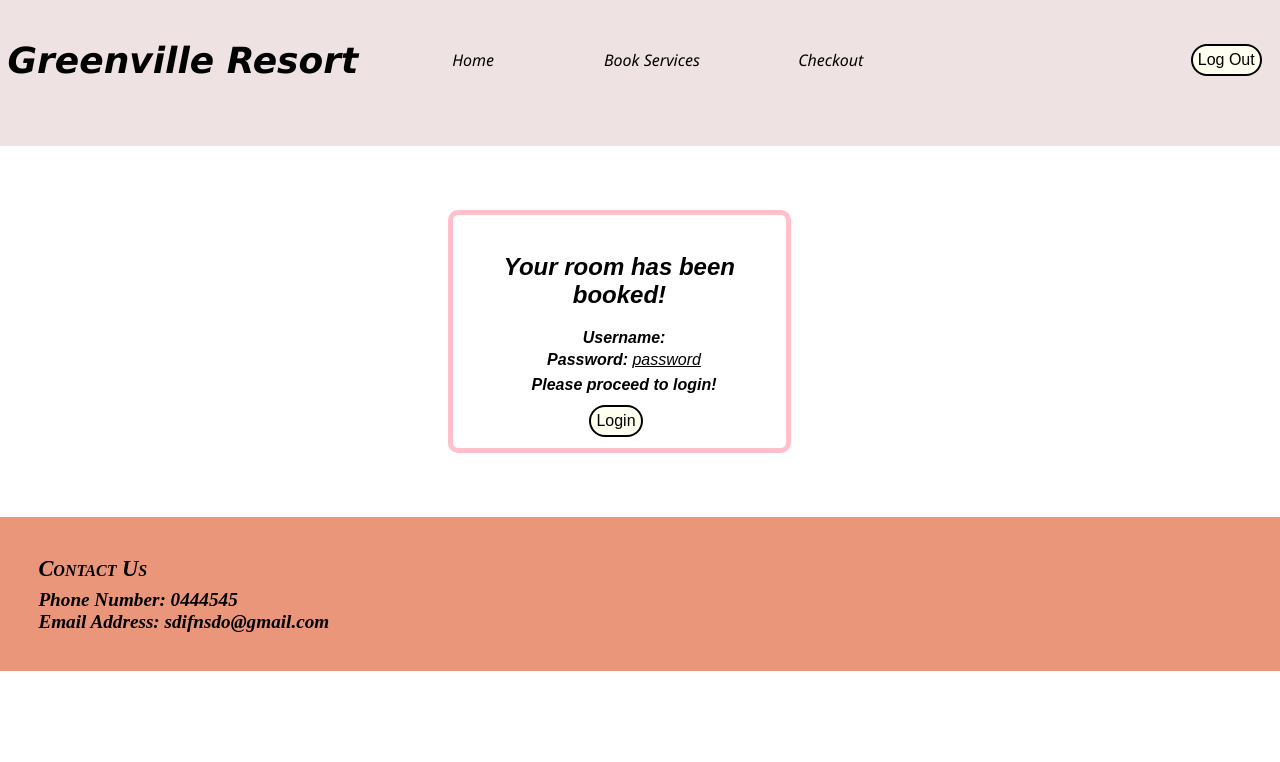
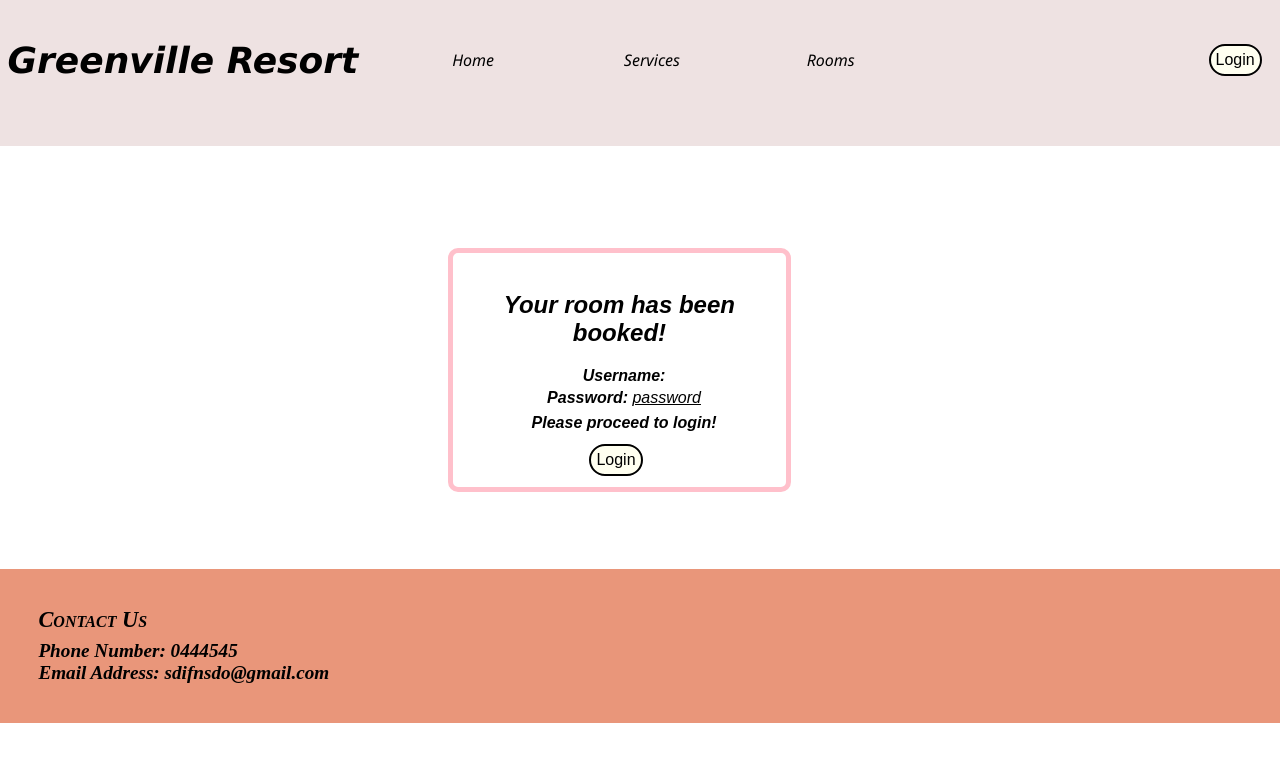
Before and after one commit to Abdullah-Gohar/DB_Project, a website: page Home/confirmBooking.html in a window 1280 px wide. Drawn offline with Linux system fonts and the light colour scheme.

Commit message:
Added book confirmation links

```diff
--- a/Home/confirmBooking.css
+++ b/Home/confirmBooking.css
@@ -2,11 +2,12 @@
     text-align: center;
     display: block;
     width: 20%;
-    margin: 5%;
+    margin: 8%;
     margin-left: 35%;
     padding: 3%;
     border: 5px solid pink;
     border-radius: 10px;
+    margin-bottom: 6%;
     }
 .title{
     text-align: center;
--- a/Home/confirmBooking.html
+++ b/Home/confirmBooking.html
@@ -21,22 +21,22 @@
                 <div class="NavBar">
             <button class="NavSpace">
             </button>
-            <button class="NavButton" id="current">
+            <button class="NavButton" id="current" onclick='window.location.href="Landing.html";'>
                 Home
             </button>
 
-            <button class="NavButton" onclick='window.location.href="BookService.html";'>
-                Book Services
+            <button class="NavButton" onclick='window.location.href="Services.html";'>
+                Services
             </button>
 
-            <button class="NavButton" onclick='window.location.href="https://w3docs.com";'>
-                Checkout
+            <button class="NavButton" onclick='window.location.href="RoomService.html";'>
+                Rooms
             </button>
         </div>
 
         <div class='login' style="display: inline-block;">
-            <button class="login-button" onclick = "submit()" id="login">
-                Log Out
+            <button class="login-button" onclick="window.location.href = 'login.html'" id="login">
+                Login
             </button>
         </div>
 
```
Also changed, not shown: Home/RoomService.html (+2 -2 lines), Home/Services.html (+2 -2 lines).
